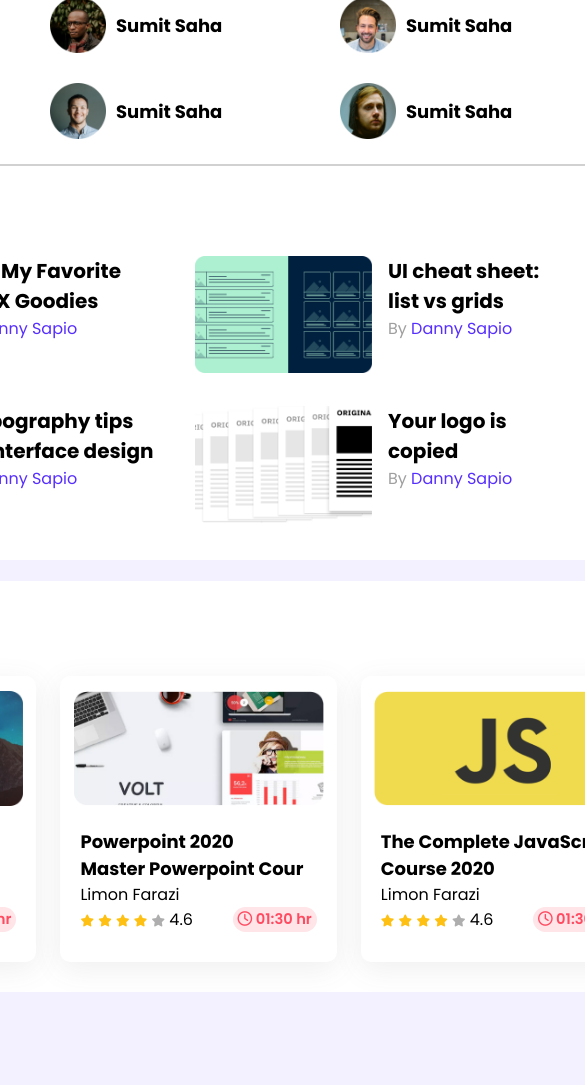
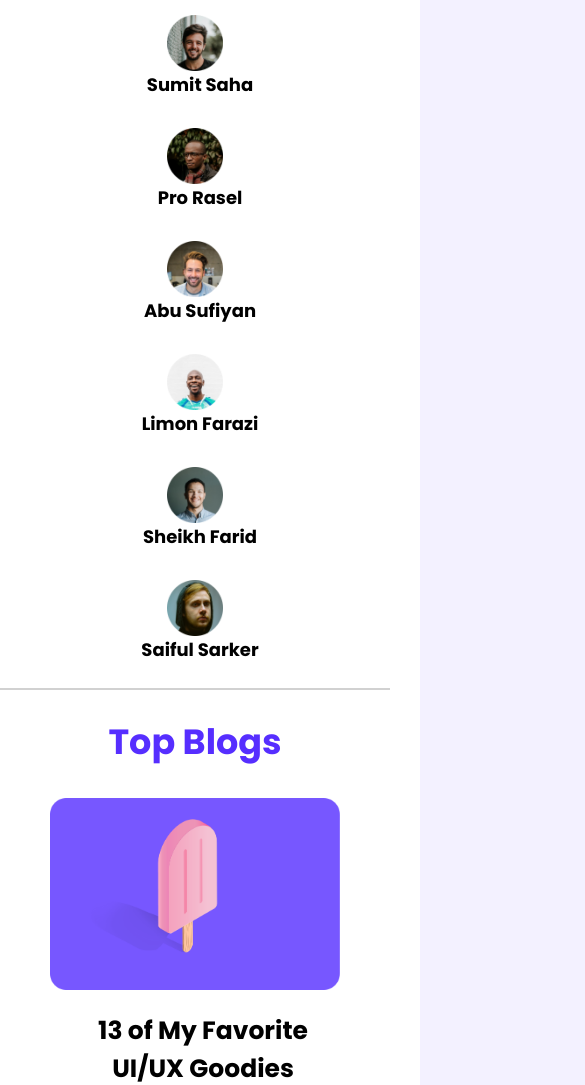
Before and after one commit to LimonFarazi03/Leader_Board_CSS3, a plain HTML site: page index.html in a window 390 px wide. Shown: the part 119-1204 px from the top of the page, 585 px wide, since content can reach past the window. Before the commit the page ends 1111 px from the top, so only its background shows below. Drawn offline with Linux system fonts and the light colour scheme.

Commit message:
Responsive Layout Design

```diff
--- a/index.html
+++ b/index.html
@@ -27,23 +27,23 @@
                   </div>
                   <div class="player">
                     <img src="./images/players/player-2.png" alt="">
-                    <h3 class="player-name">Sumit Saha</h3>
+                    <h3 class="player-name">Pro Rasel</h3>
                   </div>
                   <div class="player">
                     <img src="./images/players/player-3.png" alt="">
-                    <h3 class="player-name">Sumit Saha</h3>
+                    <h3 class="player-name">Abu Sufiyan</h3>
                   </div>
                   <div class="player">
                     <img src="./images/players/player-4.png" alt="">
-                    <h3 class="player-name">Sumit Saha</h3>
+                    <h3 class="player-name">Limon Farazi</h3>
                   </div>
                   <div class="player">
                     <img src="./images/players/player-5.png" alt="">
-                    <h3 class="player-name">Sumit Saha</h3>
+                    <h3 class="player-name">Sheikh Farid</h3>
                   </div>
                   <div class="player">
                     <img src="./images/players/player-6.png" alt="">
-                    <h3 class="player-name">Sumit Saha</h3>
+                    <h3 class="player-name">Saiful Sarker</h3>
                   </div>
                 </div>
                 <hr>
--- a/style.css
+++ b/style.css
@@ -127,3 +127,62 @@ main{
   font-size: 14.69px;
   font-weight: 600;
 }
+
+
+/*>>>>>>>>>>
+ Media Quaries
+ >>>>>>>>>>>
+*/
+
+/* Mobile Devices */
+
+@media only screen and (max-width:688px){
+  .container{
+    width: 100%;
+  }
+  .players, .blogs{
+    grid-template-columns: repeat(1, 1fr);
+  }
+  .player{
+    flex-direction: column;
+  }
+  .blog{
+    grid-template-columns: repeat(1, 1fr);
+    flex-direction: column;
+    align-items: center;
+  }
+  .courses{
+    grid-template-columns: repeat(1, 1fr);
+    flex-direction: column;
+    align-items: center;
+  }
+  .course{
+    text-align: center;
+    Width: 350px;
+    Height: 340px;
+    margin: 0px 0px 15px 35px;
+  }
+  .blog .thambnail img{
+    width: 290px;
+    height: auto;
+  }
+  .blog-info{
+    text-align: center;
+  }
+  .blog-title{
+      font-size: 25px;
+      padding: 15px 0px 0px 0px;
+  }
+  .section-title{
+    text-align: center;
+    font-size:35px;
+  }
+  .course-details{
+    width: 230px;
+    height: 120px;
+    margin: 15px 0px 0px 60px;
+  }
+  .course-info{
+    margin: 15px 0px 0px 0px;
+  }
+}
```
